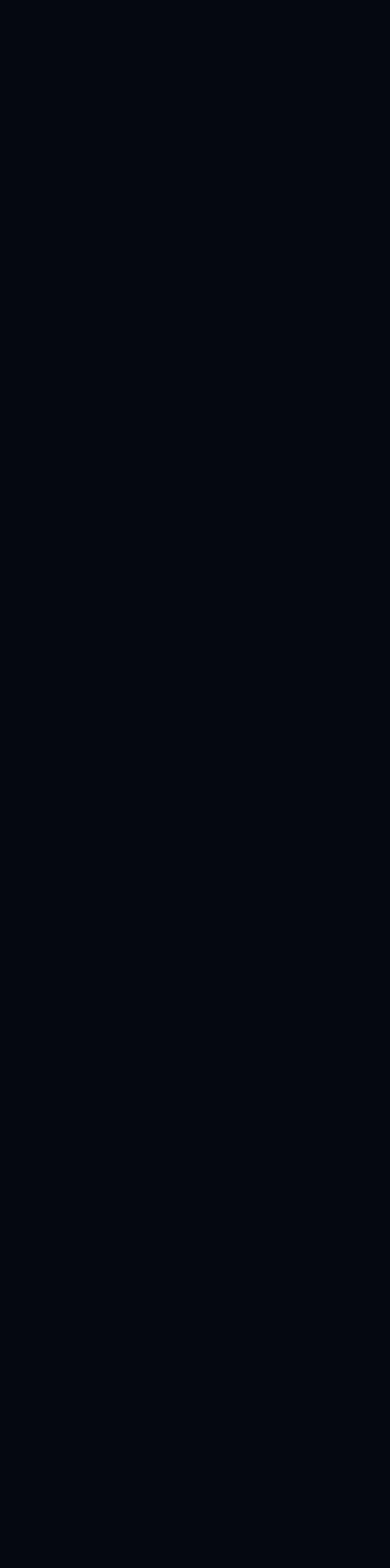
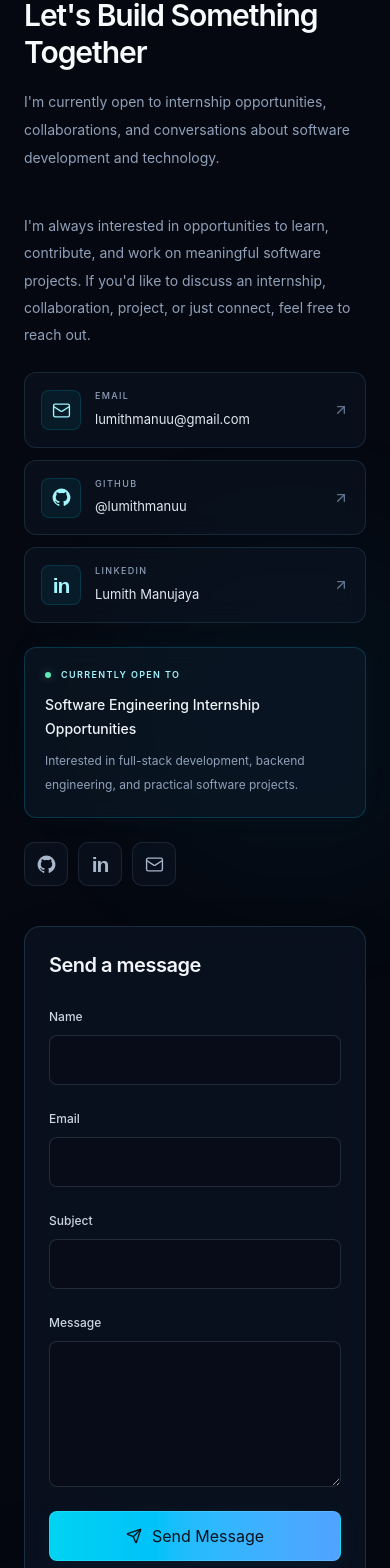
Before and after one commit to lumithmanuu/lumith-portfolio, a React app: page / in a window 390 px wide. Shown: the part 10060-11628 px from the top of the page. Before the commit the page ends 9969 px from the top, so only its background shows below. Built offline with nearby package versions, Linux system fonts and the light colour scheme; the HTML template or start-up script is replaced by a standard one.

Commit message:
add responsive Contact section with validated mailto form

```diff
--- a/src/components/SocialLinks.tsx
+++ b/src/components/SocialLinks.tsx
@@ -1,4 +1,4 @@
-import { Mail } from 'lucide-react';
+import { ArrowUpRight, Mail } from 'lucide-react';
 import { motion, useReducedMotion } from 'motion/react';
 
 // The installed Lucide version does not include brand icons.
@@ -11,22 +11,43 @@ function GitHubIcon() {
 }
 
 const links = [
-  { label: 'GitHub (opens in a new tab)', href: 'https://github.com/lumithmanuu', icon: <GitHubIcon />, external: true },
-  { label: 'LinkedIn (opens in a new tab)', href: 'https://www.linkedin.com/in/lumith-manujaya-681776300/', icon: <span className="linkedin-icon" aria-hidden="true">in</span>, external: true },
-  { label: 'Email Lumith Manujaya', href: 'mailto:lumithmanuu@gmail.com', icon: <Mail size={19} strokeWidth={1.7} aria-hidden="true" />, external: false },
+  { title: 'GitHub', value: '@lumithmanuu', label: 'GitHub (opens in a new tab)', href: 'https://github.com/lumithmanuu', icon: <GitHubIcon />, external: true },
+  { title: 'LinkedIn', value: 'Lumith Manujaya', label: 'LinkedIn (opens in a new tab)', href: 'https://www.linkedin.com/in/lumith-manujaya-681776300/', icon: <span className="linkedin-icon" aria-hidden="true">in</span>, external: true },
+  { title: 'Email', value: 'lumithmanuu@gmail.com', label: 'Email Lumith Manujaya', href: 'mailto:lumithmanuu@gmail.com', icon: <Mail size={19} strokeWidth={1.7} aria-hidden="true" />, external: false },
 ];
 
-export default function SocialLinks() {
+type SocialLinksProps = {
+  variant?: 'icons' | 'contact';
+};
+
+export default function SocialLinks({ variant = 'icons' }: SocialLinksProps) {
   const reduceMotion = useReducedMotion();
+  const isContact = variant === 'contact';
+  const orderedLinks = isContact ? [...links.filter((link) => !link.external), ...links.filter((link) => link.external)] : links;
 
   return (
-    <div className="social-links">
-      {links.map(({ label, href, icon, external }) => (
-        <motion.a key={href} href={href} className="social-link" aria-label={label} title={label}
+    <div className={isContact ? 'flex flex-col gap-3' : 'social-links'}>
+      {orderedLinks.map(({ title, value, label, href, icon, external }, index) => (
+        <motion.a key={href} href={href}
+          className={isContact ? 'group/contact flex min-w-0 items-center gap-3.5 rounded-xl border border-sky-300/[0.13] bg-[rgba(12,20,35,0.65)] p-4 backdrop-blur-md transition-[border-color,box-shadow] duration-200 hover:border-cyan-400/35 hover:shadow-[0_4px_24px_rgba(34,211,238,0.05)]' : 'social-link'}
+          aria-label={isContact ? `${title}: ${value}${external ? ' (opens in a new tab)' : ''}` : label} title={label}
           target={external ? '_blank' : undefined} rel={external ? 'noopener noreferrer' : undefined}
-          whileHover={reduceMotion ? undefined : { scale: 1.07, y: -2 }}
-          whileTap={reduceMotion ? undefined : { scale: 0.97 }}>
-          {icon}
+          initial={isContact && !reduceMotion ? { opacity: 0, y: 8 } : undefined}
+          whileInView={isContact ? { opacity: 1, y: 0 } : undefined}
+          viewport={isContact ? { once: true, amount: 0.2 } : undefined}
+          transition={isContact ? { duration: reduceMotion ? 0 : 0.35, delay: reduceMotion ? 0 : index * 0.07 } : undefined}
+          whileHover={reduceMotion ? undefined : { scale: isContact ? 1 : 1.07, y: -2, ...(isContact ? { transition: { duration: 0.2, delay: 0 } } : {}) }}
+          whileTap={reduceMotion ? undefined : { scale: isContact ? 0.99 : 0.97 }}>
+          {isContact ? (
+            <>
+              <span className="flex size-10 shrink-0 items-center justify-center rounded-lg border border-cyan-400/15 bg-cyan-400/[0.06] text-cyan-200" aria-hidden="true">{icon}</span>
+              <span className="min-w-0 flex-1">
+                <span className="mb-1 block text-[9px] font-medium tracking-[0.15em] text-slate-400 uppercase">{title}</span>
+                <span className="block text-[13px] leading-6 break-words text-slate-200">{value}</span>
+              </span>
+              <ArrowUpRight size={16} className="shrink-0 text-slate-500 transition-colors group-hover/contact:text-cyan-300" aria-hidden="true" />
+            </>
+          ) : icon}
         </motion.a>
       ))}
     </div>
--- a/src/sections/Contact.tsx
+++ b/src/sections/Contact.tsx
@@ -1,9 +1,121 @@
+import type { FormEvent } from 'react';
+import { motion, useReducedMotion } from 'motion/react';
+import { Send } from 'lucide-react';
 import SectionTitle from '../components/SectionTitle';
+import SocialLinks from '../components/SocialLinks';
+
+const inputClass = 'mt-2 block w-full min-w-0 rounded-lg border border-slate-400/20 bg-[#080d18]/80 px-3.5 py-3 text-sm leading-6 text-slate-100 transition-[border-color,box-shadow] duration-200 hover:border-slate-400/35 focus:border-cyan-400/60 focus:shadow-[0_0_0_3px_rgba(34,211,238,0.08)] focus:outline-none';
+
+function validateRequiredField(event: FormEvent<HTMLInputElement | HTMLTextAreaElement>) {
+  const field = event.currentTarget;
+  field.setCustomValidity(field.value.trim() ? '' : 'Please fill out this field.');
+}
+
+function handleSubmit(event: FormEvent<HTMLFormElement>) {
+  event.preventDefault();
+  const form = event.currentTarget;
+
+  // Also validate here so whitespace-only values cannot become an empty draft.
+  for (const field of Array.from(form.elements)) {
+    if (field instanceof HTMLInputElement || field instanceof HTMLTextAreaElement) {
+      field.setCustomValidity(field.value.trim() ? '' : 'Please fill out this field.');
+    }
+  }
+  if (!form.reportValidity()) return;
+
+  const data = new FormData(form);
+  const name = String(data.get('name') ?? '').trim();
+  const email = String(data.get('email') ?? '').trim();
+  const subject = String(data.get('subject') ?? '').trim();
+  const message = String(data.get('message') ?? '').trim();
+  const body = `Name: ${name}\nEmail: ${email}\n\nMessage:\n${message}`;
+
+  window.location.href = `mailto:lumithmanuu@gmail.com?subject=${encodeURIComponent(subject)}&body=${encodeURIComponent(body)}`;
+}
 
 export default function Contact() {
+  const reduceMotion = useReducedMotion();
+
   return (
-    <section id="contact">
-      <SectionTitle title="Contact" />
+    <section id="contact" aria-labelledby="contact-heading" className="relative overflow-clip border-t border-white/[0.04] px-6 pt-20 pb-10 sm:px-8 sm:pt-24 sm:pb-12 lg:px-12 lg:pt-28">
+      <div className="pointer-events-none absolute top-1/3 -right-24 size-96 rounded-full bg-cyan-500/[0.035] blur-3xl" aria-hidden="true" />
+      <div className="pointer-events-none absolute bottom-0 left-0 h-56 w-1/3 rounded-full bg-indigo-500/[0.025] blur-3xl" aria-hidden="true" />
+      <div className="relative mx-auto max-w-[1120px] min-[1600px]:max-w-[1200px]">
+        <SectionTitle
+          id="contact-heading"
+          label="GET IN TOUCH"
+          title="Let's Build Something Together"
+          description="I'm currently open to internship opportunities, collaborations, and conversations about software development and technology."
+        />
+
+        <div className="grid items-start gap-10 min-[900px]:grid-cols-[1fr_1.05fr] lg:gap-16">
+          <motion.div
+            className="min-w-0"
+            initial={reduceMotion ? false : { opacity: 0, x: -14 }}
+            whileInView={{ opacity: 1, x: 0 }}
+            viewport={{ once: true, amount: 0.1 }}
+            transition={{ duration: reduceMotion ? 0 : 0.5 }}
+          >
+            <p className="max-w-lg text-sm leading-[1.95] text-slate-400">
+              I'm always interested in opportunities to learn, contribute, and work on meaningful software projects. If you'd like to discuss an internship, collaboration, project, or just connect, feel free to reach out.
+            </p>
+            <div className="mt-6"><SocialLinks variant="contact" /></div>
+
+            <aside aria-labelledby="contact-availability" className="mt-6 rounded-xl border border-cyan-400/20 bg-[rgba(12,26,39,0.65)] p-5 shadow-[0_0_28px_rgba(34,211,238,0.035)] backdrop-blur-md">
+              <h3 id="contact-availability" className="mb-3 flex items-center gap-2.5 text-[9px] font-semibold tracking-[0.15em] text-cyan-200">
+                <span className="size-1.5 shrink-0 rounded-full bg-emerald-300 shadow-[0_0_10px_rgba(110,231,183,0.35)]" aria-hidden="true" />
+                CURRENTLY OPEN TO
+              </h3>
+              <p className="text-sm leading-6 font-medium text-slate-100">Software Engineering Internship Opportunities</p>
+              <p className="mt-2 text-xs leading-6 text-slate-400">Interested in full-stack development, backend engineering, and practical software projects.</p>
+            </aside>
+
+            <div className="mt-6 [&_.social-links]:flex-wrap"><SocialLinks /></div>
+          </motion.div>
+
+          <motion.form
+            aria-labelledby="contact-form-heading"
+            aria-describedby="contact-form-help"
+            onSubmit={handleSubmit}
+            className="min-w-0 rounded-2xl border border-sky-300/[0.16] bg-[rgba(12,20,35,0.72)] p-6 shadow-[0_18px_50px_rgba(0,0,0,0.12)] backdrop-blur-md sm:p-8"
+            initial={reduceMotion ? false : { opacity: 0, x: 14 }}
+            whileInView={{ opacity: 1, x: 0 }}
+            viewport={{ once: true, amount: 0.1 }}
+            transition={{ duration: reduceMotion ? 0 : 0.5, delay: reduceMotion ? 0 : 0.1 }}
+          >
+            <h3 id="contact-form-heading" className="mb-6 text-xl font-semibold tracking-tight text-slate-100">Send a message</h3>
+            <div className="space-y-5">
+              <div>
+                <label htmlFor="contact-name" className="text-xs font-medium text-slate-300">Name</label>
+                <input id="contact-name" name="name" type="text" autoComplete="name" required onInput={validateRequiredField} className={inputClass} />
+              </div>
+              <div>
+                <label htmlFor="contact-email" className="text-xs font-medium text-slate-300">Email</label>
+                <input id="contact-email" name="email" type="email" autoComplete="email" required onInput={validateRequiredField} className={inputClass} />
+              </div>
+              <div>
+                <label htmlFor="contact-subject" className="text-xs font-medium text-slate-300">Subject</label>
+                <input id="contact-subject" name="subject" type="text" required onInput={validateRequiredField} className={inputClass} />
+              </div>
+              <div>
+                <label htmlFor="contact-message" className="text-xs font-medium text-slate-300">Message</label>
+                <textarea id="contact-message" name="message" rows={5} required onInput={validateRequiredField} className={`${inputClass} min-h-36 resize-y`} />
+              </div>
+            </div>
+            <motion.button
+              type="submit"
+              className="mt-6 flex min-h-12 w-full items-center justify-center gap-2.5 rounded-lg border border-cyan-200/20 bg-gradient-to-r from-cyan-400 to-blue-400 px-5 py-3 text-xs font-semibold text-[#03121b] shadow-[0_4px_20px_rgba(11,169,220,0.08)] transition-shadow hover:shadow-[0_6px_28px_rgba(34,211,238,0.2)]"
+              whileHover={reduceMotion ? undefined : { y: -2 }}
+              whileTap={reduceMotion ? undefined : { scale: 0.99 }}
+            >
+              <Send size={16} aria-hidden="true" />Send Message
+            </motion.button>
+            <p id="contact-form-help" className="mt-3 text-center text-[11px] leading-6 text-slate-400">Opens your email app to send the message.</p>
+          </motion.form>
+        </div>
+
+        <p className="mt-16 border-t border-sky-200/[0.08] pt-7 text-center text-xs leading-6 tracking-wide text-slate-400 sm:mt-20">Let's turn ideas into something useful.</p>
+      </div>
     </section>
   );
 }
```
